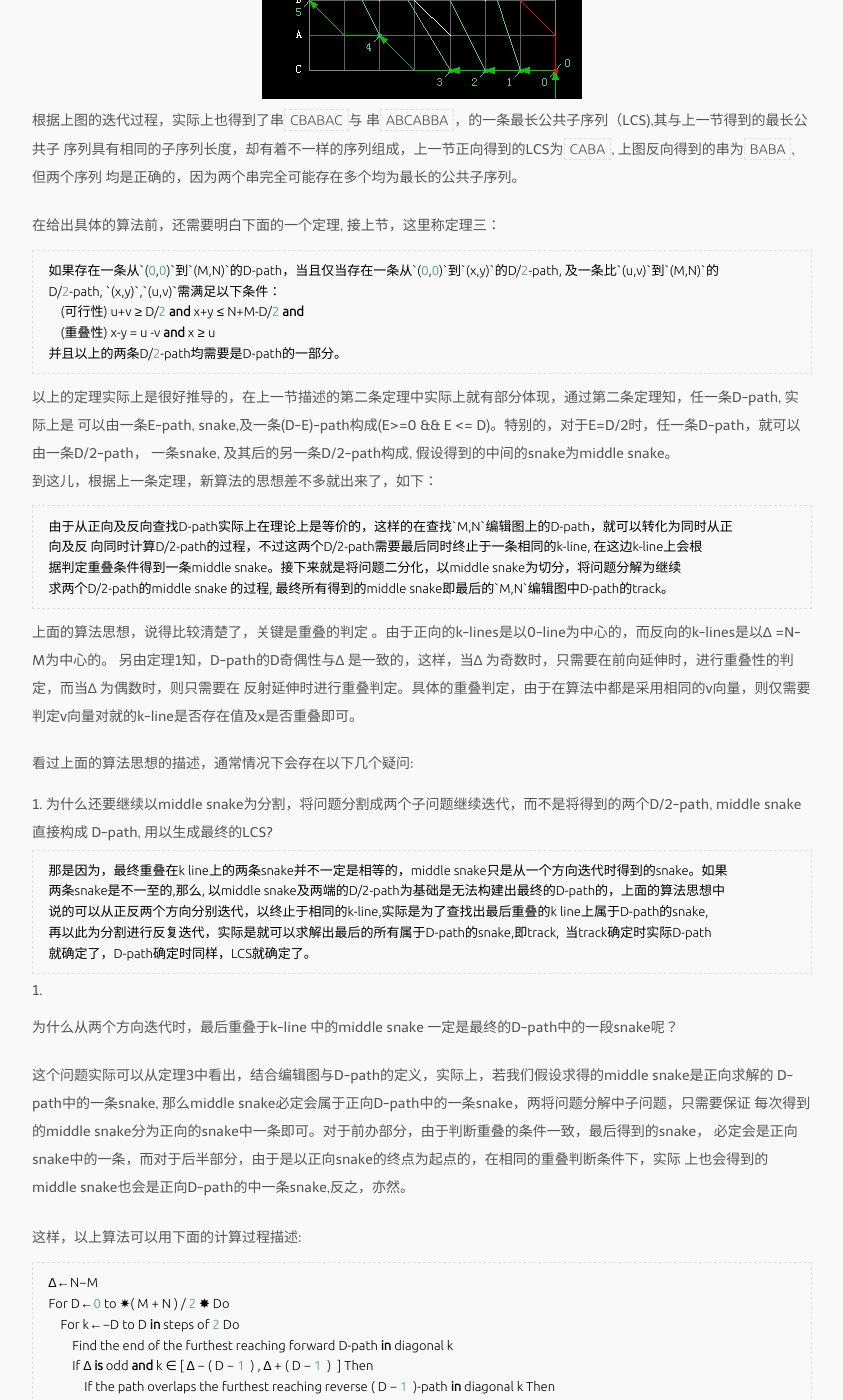
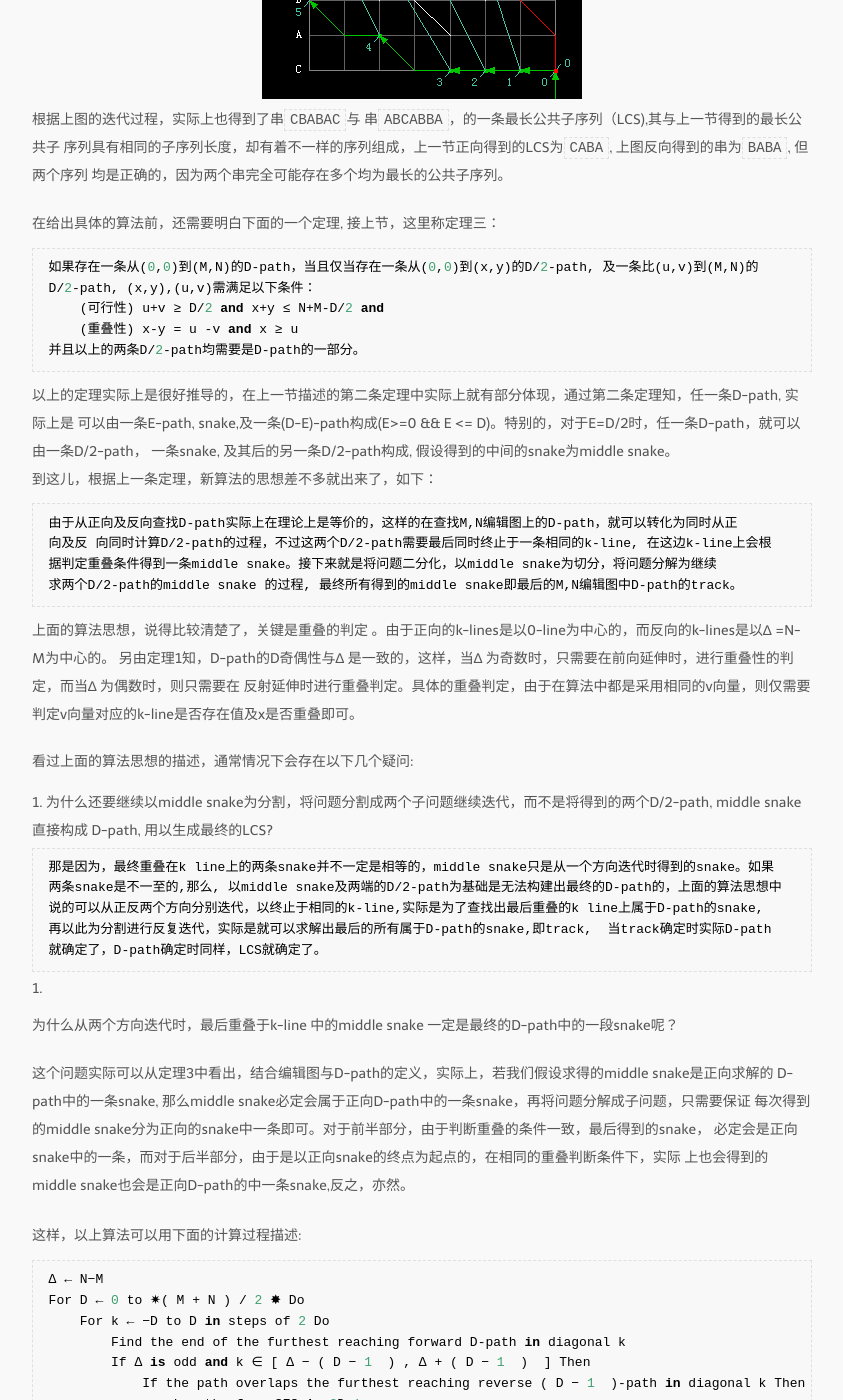
Before and after one commit to doop-ymc/doop-ymc.github.io, a Jekyll site: the page built from _posts/tech/2014-07-23-entry-version-diff-2.markdown, in a window 1280 px wide and 1400 px high, scrolled down 657 px. Shown: the whole window, without its empty margins (218-1061 px from the left). Built offline with Jekyll 4.4.1, drawn with Linux system fonts in a browser that asks for light colours; some web fonts are replaced; Markdown is read by kramdown in place of the engine named in the settings.

Commit message:
add post

```diff
--- a/_posts/tech/2014-07-23-entry-version-diff-2.markdown
+++ b/_posts/tech/2014-07-23-entry-version-diff-2.markdown
@@ -26,8 +26,8 @@ tag:
 
 在给出具体的算法前，还需要明白下面的一个定理, 接上节，这里称定理三：
 
-    如果存在一条从`(0,0)`到`(M,N)`的D-path，当且仅当存在一条从`(0,0)`到`(x,y)`的D/2-path, 及一条比`(u,v)`到`(M,N)`的
-    D/2-path, `(x,y)`,`(u,v)`需满足以下条件：
+    如果存在一条从(0,0)到(M,N)的D-path，当且仅当存在一条从(0,0)到(x,y)的D/2-path, 及一条比(u,v)到(M,N)的
+    D/2-path, (x,y),(u,v)需满足以下条件：
         (可行性) u+v ≥ D/2 and x+y ≤ N+M-D/2 and
         (重叠性) x-y = u -v and x ≥ u
     并且以上的两条D/2-path均需要是D-path的一部分。
@@ -37,14 +37,14 @@ tag:
 一条snake, 及其后的另一条D/2-path构成, 假设得到的中间的snake为middle snake。
 到这儿，根据上一条定理，新算法的思想差不多就出来了，如下：
 
-    由于从正向及反向查找D-path实际上在理论上是等价的，这样的在查找`M,N`编辑图上的D-path，就可以转化为同时从正
+    由于从正向及反向查找D-path实际上在理论上是等价的，这样的在查找M,N编辑图上的D-path，就可以转化为同时从正
     向及反 向同时计算D/2-path的过程，不过这两个D/2-path需要最后同时终止于一条相同的k-line, 在这边k-line上会根
     据判定重叠条件得到一条middle snake。接下来就是将问题二分化，以middle snake为切分，将问题分解为继续
-    求两个D/2-path的middle snake 的过程, 最终所有得到的middle snake即最后的`M,N`编辑图中D-path的track。
+    求两个D/2-path的middle snake 的过程, 最终所有得到的middle snake即最后的M,N编辑图中D-path的track。
 
 上面的算法思想，说得比较清楚了，关键是重叠的判定 。由于正向的k-lines是以0-line为中心的，而反向的k-lines是以∆ =N-M为中心的。
 另由定理1知，D-path的D奇偶性与∆ 是一致的，这样，当∆ 为奇数时，只需要在前向延伸时，进行重叠性的判定，而当∆ 为偶数时，则只需要在
-反射延伸时进行重叠判定。具体的重叠判定，由于在算法中都是采用相同的v向量，则仅需要判定v向量对就的k-line是否存在值及x是否重叠即可。
+反射延伸时进行重叠判定。具体的重叠判定，由于在算法中都是采用相同的v向量，则仅需要判定v向量对应的k-line是否存在值及x是否重叠即可。
 
 看过上面的算法思想的描述，通常情况下会存在以下几个疑问:
 
@@ -60,8 +60,8 @@ D-path, 用以生成最终的LCS?
 2.  为什么从两个方向迭代时，最后重叠于k-line 中的middle snake 一定是最终的D-path中的一段snake呢？
 
     这个问题实际可以从定理3中看出，结合编辑图与D-path的定义，实际上，若我们假设求得的middle snake是正向求解的
-    D-path中的一条snake, 那么middle snake必定会属于正向D-path中的一条snake，两将问题分解中子问题，只需要保证
-    每次得到的middle snake分为正向的snake中一条即可。对于前办部分，由于判断重叠的条件一致，最后得到的snake，
+    D-path中的一条snake, 那么middle snake必定会属于正向D-path中的一条snake，再将问题分解成子问题，只需要保证
+    每次得到的middle snake分为正向的snake中一条即可。对于前半部分，由于判断重叠的条件一致，最后得到的snake，
     必定会是正向snake中的一条，而对于后半部分，由于是以正向snake的终点为起点的，在相同的重叠判断条件下，实际
     上也会得到的middle snake也会是正向D-path的中一条snake,反之，亦然。
 
--- a/media/css/style.css
+++ b/media/css/style.css
@@ -6,7 +6,7 @@
  * |\.|._)._)
  * --------------------------------- */
 @import url(/media/fonts/telex-regular.css);
-@import url(http://fonts.googleapis.com/css?family=Ubuntu:300);
+@import url(http://fonts.useso.com/css?family=Ubuntu:300);
 * {
   margin: 0;
   padding: 0;
```
Also changed, not shown: media/css/fontawesome.css.
